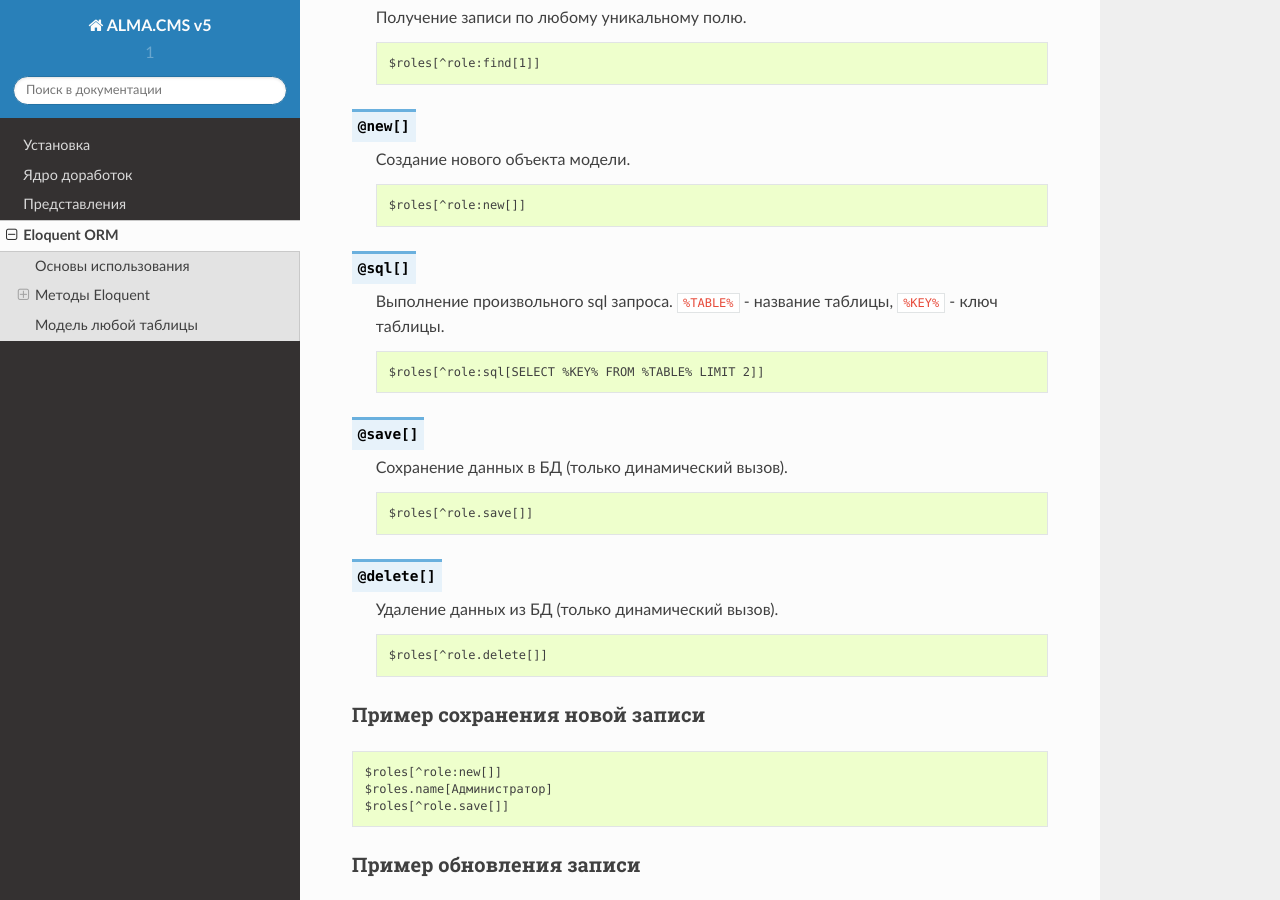
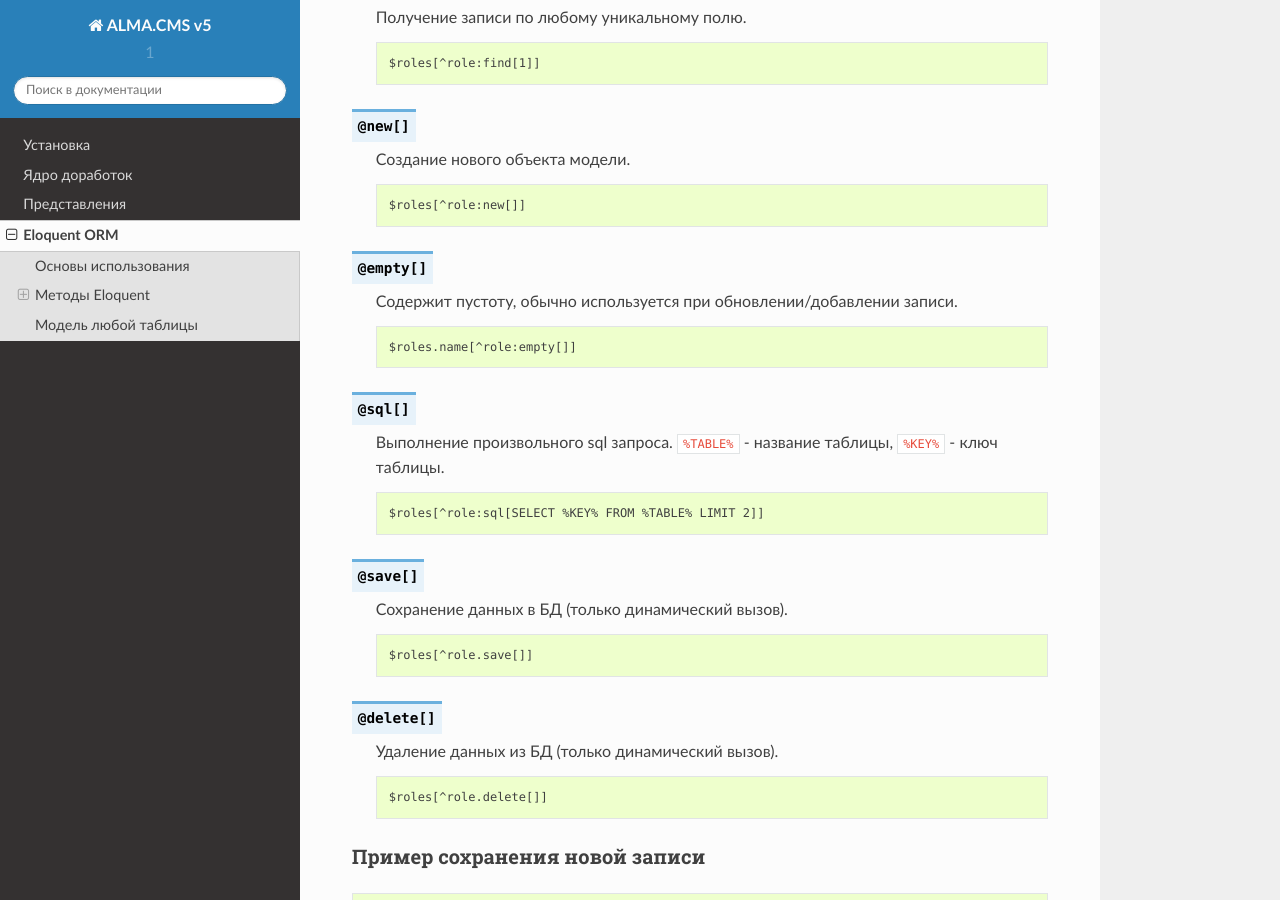
Before and after one commit to alma-com/docs, a Sphinx documentation site: the page built from docs/source/eloquent.rst, in a window 1280 px wide and 900 px high, scrolled down 946 px. Built offline with Sphinx 7.4.7 and the Read the Docs theme 2.0.0, drawn with Linux system fonts in a browser that asks for light colours.

Commit message:
Добавлен метод empty

```diff
--- a/docs/source/eloquent.rst
+++ b/docs/source/eloquent.rst
@@ -49,6 +49,13 @@ Eloquent ORM
 	::
 
 		$roles[^role:new[]]
+
+.. function:: @empty[]
+
+	Содержит пустоту, обычно используется при обновлении/добавлении записи.
+	::
+
+		$roles.name[^role:empty[]]
 
 .. function:: @sql[]
 
```
Also changed, not shown: 5 other files.
